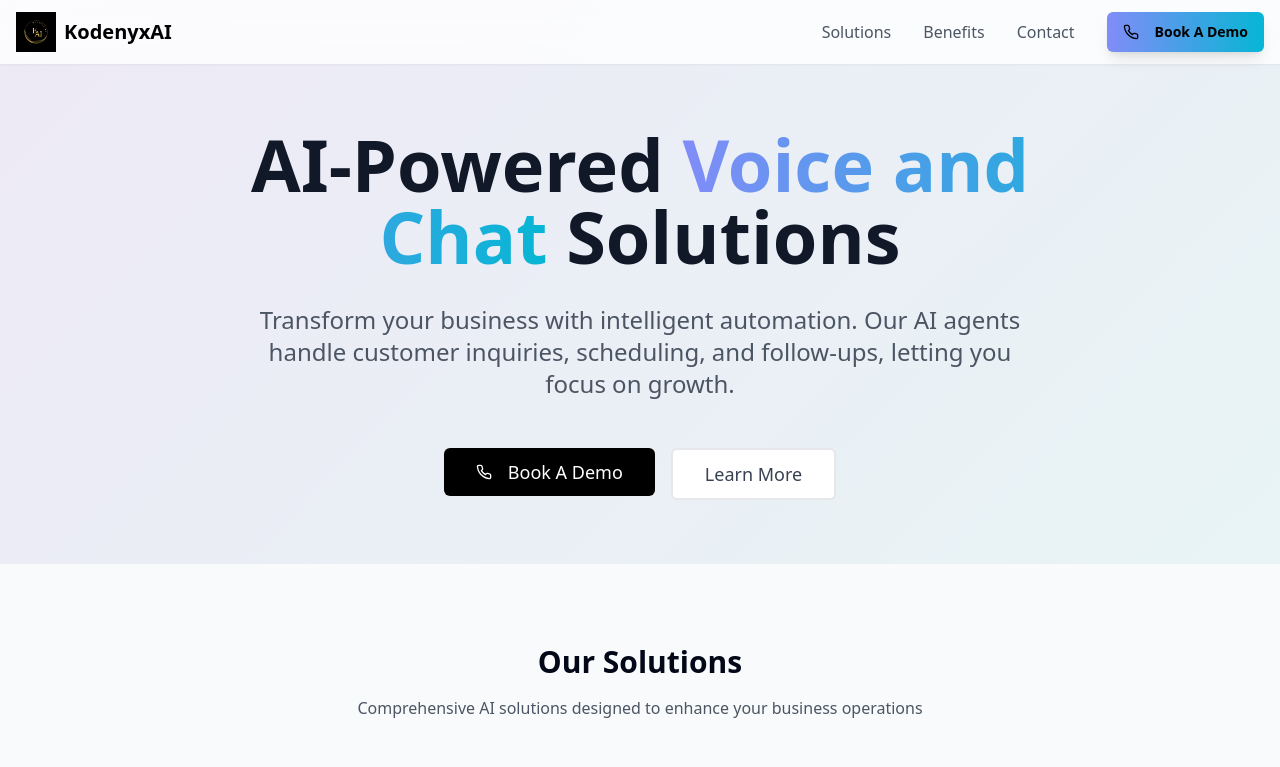
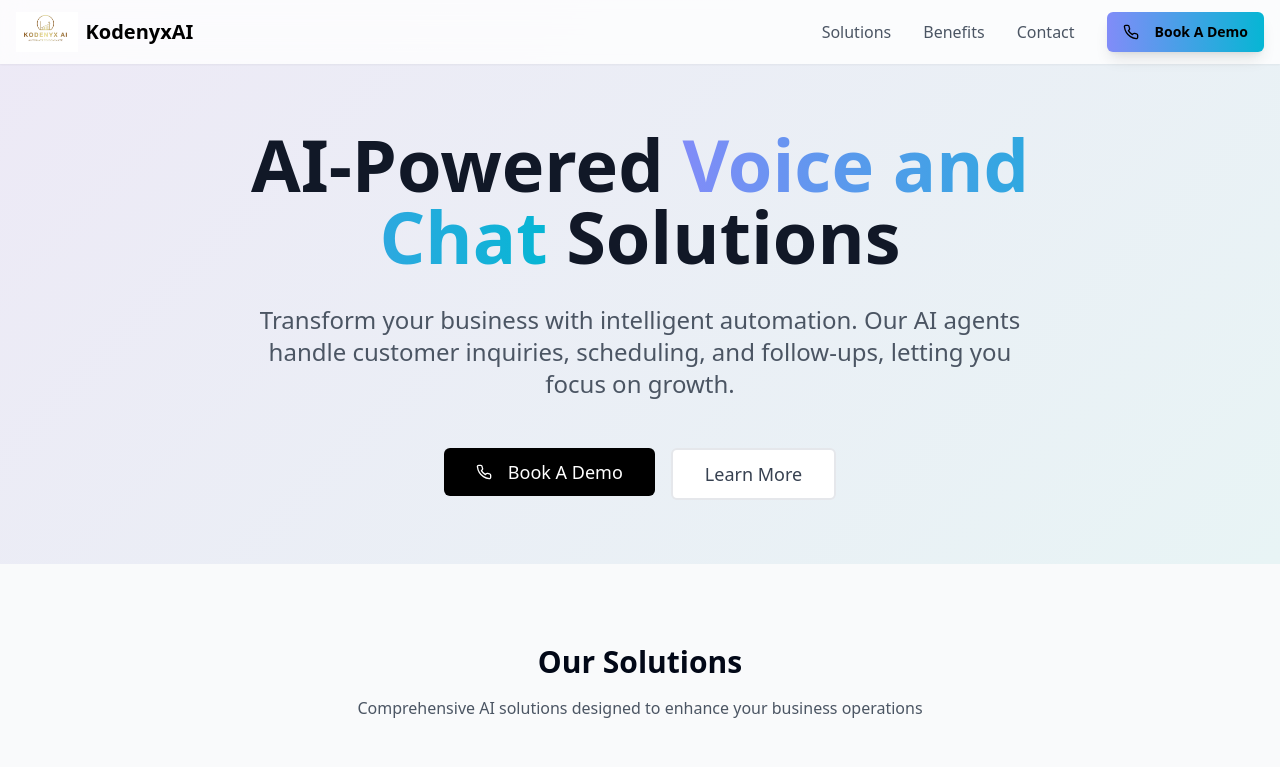
Before and after one commit to Kodenyx/fme-sheri, a React (Vite) app: page / in a window 1280 px wide. Shown: the top 767 px of the page. Built offline with nearby package versions, Linux system fonts and the light colour scheme.

Commit message:
Replace logo in Navbar component
Updated the Navbar component to replace the existing logo with a new one as specified in the prompt.
[skip gpt_engineer]

```diff
--- a/src/components/Navbar.tsx
+++ b/src/components/Navbar.tsx
@@ -35,9 +35,9 @@ const Navbar = () => {
       <div className="container mx-auto px-4 h-16 flex items-center justify-between">
         <div className="flex items-center gap-2">
           <img
-            src="/lovable-uploads/a7dfa721-4b28-4fba-b283-e3aea386b100.png"
+            src="/lovable-uploads/636fa0ba-bab6-4ac2-9303-bdc01c9f877f.png"
             alt="KodenyxAI Logo"
-            className="h-10 w-10"
+            className="h-10 w-auto"
           />
           <span className="text-xl font-bold text-black">KodenyxAI</span>
         </div>
```
Also changed, not shown: public/lovable-uploads/636fa0ba-bab6-4ac2-9303-bdc01c9f877f.png (added).
